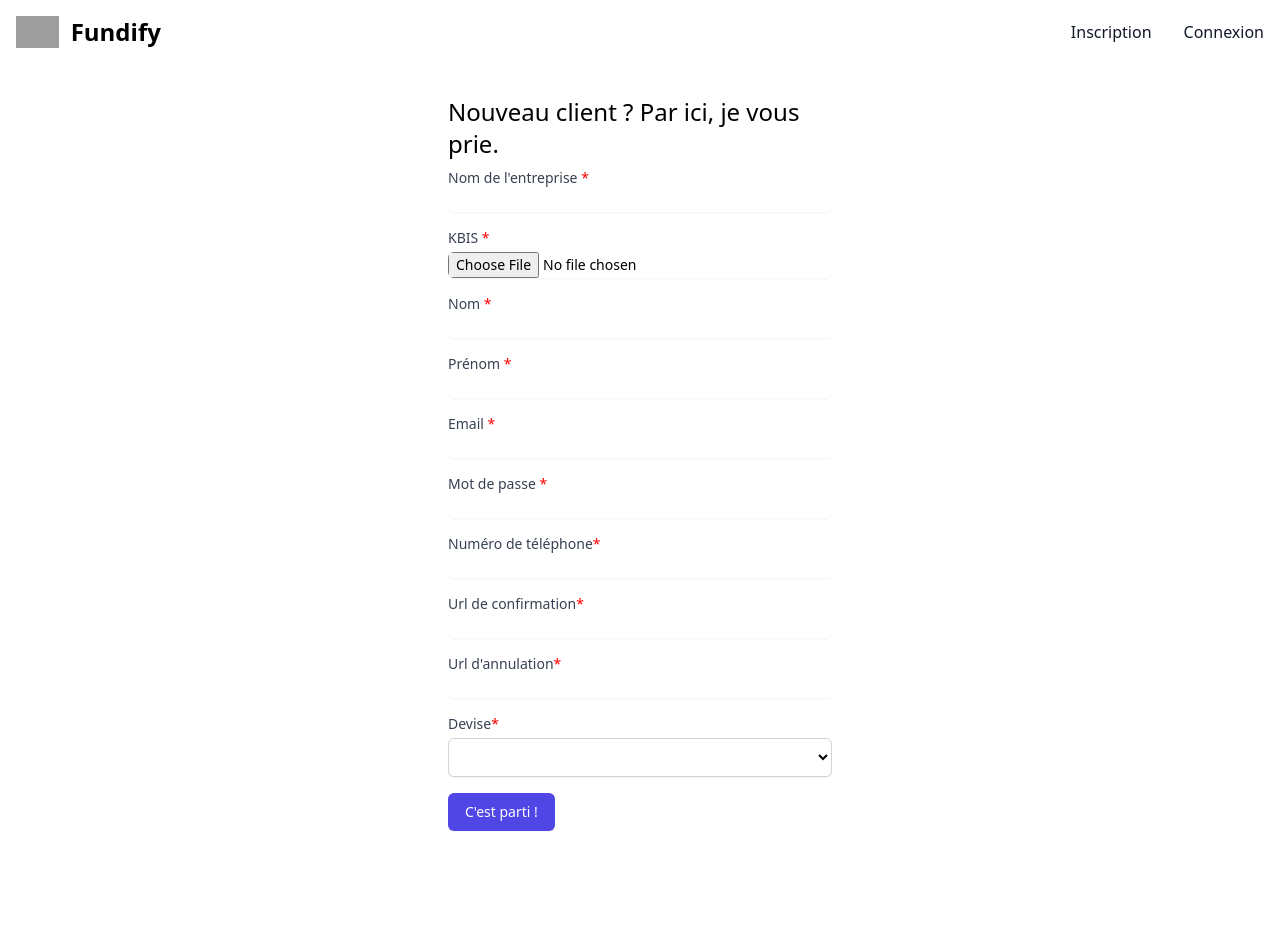
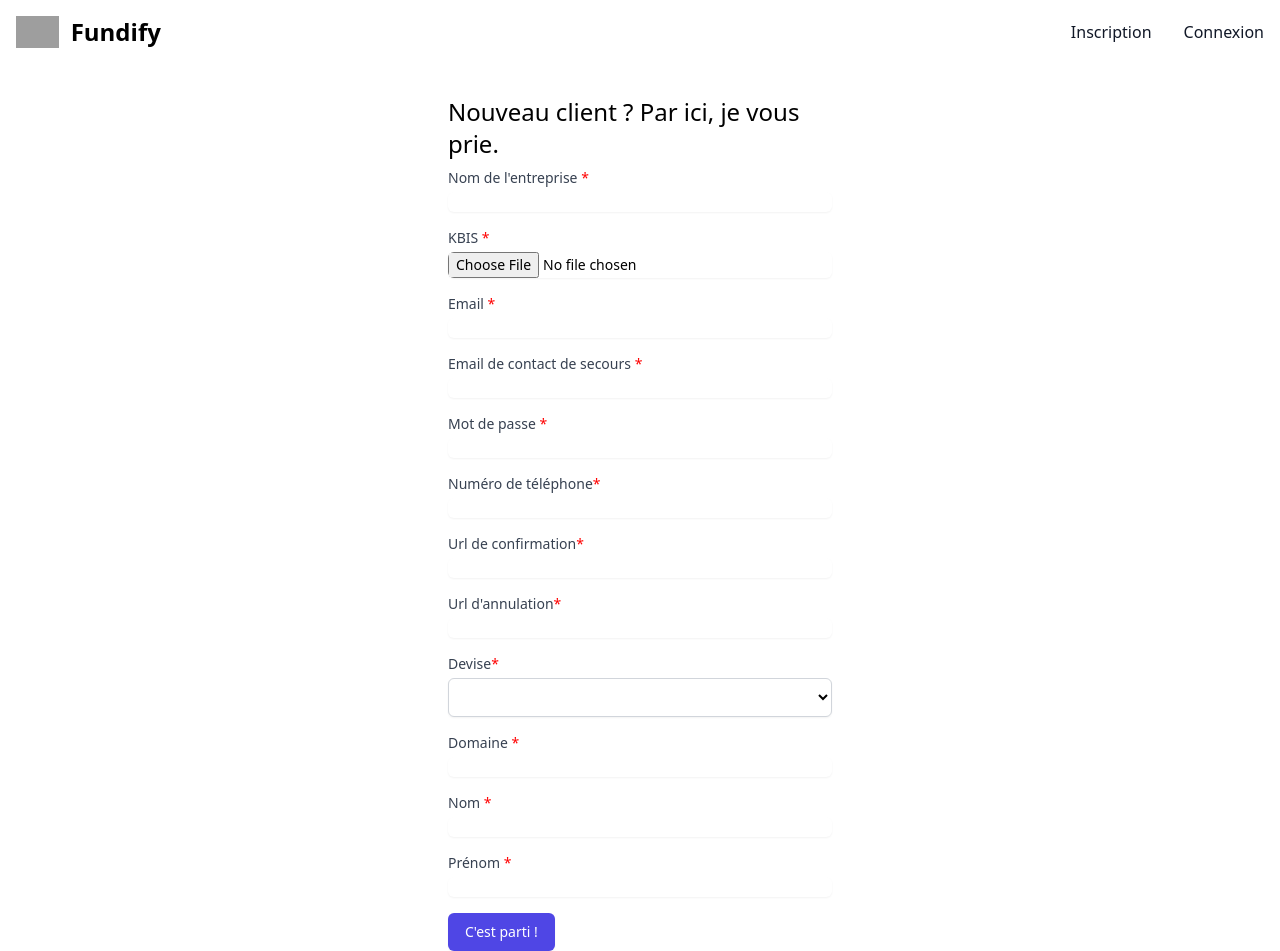
Before and after one commit to NhiSty/Fundify-BackOffice, a Vue app: page /register in a window 1280 px wide. Before the commit the page ends 863 px from the top, so only its background shows below. Built offline with nearby package versions, Linux system fonts and the light colour scheme; grey boxes are pictures that could not be loaded.

Commit message:
Modify register

```diff
--- a/src/views/MerchantRegisterView.vue
+++ b/src/views/MerchantRegisterView.vue
@@ -1,16 +1,85 @@
-<!-- eslint-disable vue/no-multiple-template-root -->
-<!-- eslint-disable max-len -->
+<script setup>
+import { reactive, ref } from 'vue';
+
+const registerFormData = reactive({
+  email: '',
+  password: '',
+  contactEmail: '',
+  companyName: '',
+  kbis: '',
+  contactPhone: '',
+  currency: '',
+  confirmationRedirectUrl: '',
+  cancellationRedirectUrl: '',
+  domain: '',
+  lastname: '',
+  firstname: '',
+});
+
+const output = ref('');
+
+function onFileChange(e) {
+  const file = e.target.files[0];
+  if (file && file.type === 'application/pdf') {
+    const reader = new FileReader();
+    reader.onloadend = () => {
+      registerFormData.kbis = reader.result;
+    };
+    reader.readAsDataURL(file);
+  } else {
+    alert('Veuillez télécharger un fichier PDF.');
+    registerFormData.kbis = '';
+  }
+}
+
+async function register() {
+  // Make sure all fields are filled
+  if (!registerFormData.email
+      || !registerFormData.password
+      || !registerFormData.contactEmail
+      || !registerFormData.companyName
+      || !registerFormData.kbis
+      || !registerFormData.contactPhone
+      || !registerFormData.currency
+      || !registerFormData.confirmationRedirectUrl
+      || !registerFormData.cancellationRedirectUrl
+      || !registerFormData.domain
+      || !registerFormData.lastname
+      || !registerFormData.firstname) {
+    output.value = 'Veuillez remplir tous les champs';
+    return;
+  }
+  // Send a POST request to your server to login the user
+  const response = await fetch(`${import.meta.env.VITE_SERVER_URL}/api/auth/create`, {
+    method: 'POST',
+    headers: {
+      'Content-Type': 'application/json',
+    },
+    body: JSON.stringify(registerFormData),
+  });
+
+  if (response.ok) {
+    this.$router.push('/login');
+  } else if (response.status === 409) {
+    output.value = 'Cet email est déjà utilisé';
+  } else {
+    output.value = 'Une erreur est survenue';
+  }
+}
+</script>
+
 <template>
-    <form name="login-form" class="max-w-sm mx-auto">
-      <h2 class="my-2 text-2xl">Nouveau client ? Par ici, je vous prie.</h2>
+  <form @submit.prevent="register" name="login-form" class="max-w-sm mx-auto">
+     <h2 class="my-2 text-2xl">Nouveau client ? Par ici, je vous prie.</h2>
 
       <div class="mb-4">
         <label for="companyName" class="block text-sm font-medium text-gray-700">Nom de l'entreprise <span style="color: red;">*</span></label>
         <input
-          type="text"
-          id="companyName"
-          v-model="input.companyName"
-          class="mt-1 focus:ring-indigo-500 focus:border-indigo-500 block w-full shadow-sm sm:text-sm border-gray-300 rounded-md"/>
+            id="companyName"
+            v-model="registerFormData.companyName"
+            type="text"
+            class="mt-1 focus:ring-indigo-500 focus:border-indigo-500 block w-full shadow-sm sm:text-sm border-gray-300 rounded-md"
+        />
       </div>
 
       <div class="mb-4">
@@ -24,38 +93,28 @@
         />
       </div>
       <div class="mb-4">
-        <label for="contactLastName" class="block text-sm font-medium text-gray-700">Nom <span style="color: red;">*</span></label>
+        <label for="email" class="block text-sm font-medium text-gray-700">Email <span style="color: red;">*</span></label>
         <input
-          type="text"
-          id="contactLastName"
-          v-model="input.contactLastName"
+          type="email"
+          id="email"
+          v-model="registerFormData.email"
           class="mt-1 focus:ring-indigo-500 focus:border-indigo-500 block w-full shadow-sm sm:text-sm border-gray-300 rounded-md"/>
       </div>
-
-      <div class="mb-4">
-        <label for="contactFirstName" class="block text-sm font-medium text-gray-700">Prénom <span style="color: red;">*</span></label>
-        <input
-          type="text"
-          id="contactFirstName"
-          v-model="input.contactFirstName"
-          class="mt-1 focus:ring-indigo-500 focus:border-indigo-500 block w-full shadow-sm sm:text-sm border-gray-300 rounded-md"/>
-      </div>
-
-      <div class="mb-4">
-        <label for="contactEmail" class="block text-sm font-medium text-gray-700">Email <span style="color: red;">*</span></label>
-        <input
+    <div class="mb-4">
+      <label for="contactEmail" class="block text-sm font-medium text-gray-700">Email de contact de secours <span style="color: red;">*</span></label>
+      <input
           type="email"
           id="contactEmail"
-          v-model="input.contactEmail"
+          v-model="registerFormData.contactEmail"
           class="mt-1 focus:ring-indigo-500 focus:border-indigo-500 block w-full shadow-sm sm:text-sm border-gray-300 rounded-md"/>
-      </div>
+    </div>
 
       <div class="mb-4">
         <label for="password" class="block text-sm font-medium text-gray-700">Mot de passe <span style="color: red;">*</span></label>
         <input
           type="password"
           id="password"
-          v-model="input.password"
+          v-model="registerFormData.password"
           class="mt-1 focus:ring-indigo-500 focus:border-indigo-500 block w-full shadow-sm sm:text-sm border-gray-300 rounded-md"/>
       </div>
 
@@ -64,7 +123,7 @@
         <input
           type="tel"
           id="contactPhone"
-          v-model="input.contactPhone"
+          v-model="registerFormData.contactPhone"
           class="mt-1 focus:ring-indigo-500 focus:border-indigo-500 block w-full shadow-sm sm:text-sm border-gray-300 rounded-md"/>
       </div>
 
@@ -73,7 +132,7 @@
         <input
           type="text"
           id="confirmationRedirectUrl"
-          v-model="input.confirmationRedirectUrl"
+          v-model="registerFormData.confirmationRedirectUrl"
           class="mt-1 focus:ring-indigo-500 focus:border-indigo-500 block w-full shadow-sm sm:text-sm border-gray-300 rounded-md"/>
       </div>
 
@@ -82,7 +141,7 @@
         <input
           type="text"
           id="cancellationRedirectUrl"
-          v-model="input.cancellationRedirectUrl"
+          v-model="registerFormData.cancellationRedirectUrl"
           class="mt-1 focus:ring-indigo-500 focus:border-indigo-500 block w-full shadow-sm sm:text-sm border-gray-300 rounded-md"/>
       </div>
 
@@ -90,86 +149,52 @@
         <label for="currency" class="block text-sm font-medium text-gray-700">Devise<span style="color: red;">*</span></label>
         <select
           id="currency"
-          v-model="input.currency"
+          v-model="registerFormData.currency"
           class="mt-1 block w-full py-2 px-3 border border-gray-300 bg-white rounded-md shadow-sm focus:outline-none focus:ring-indigo-500 focus:border-indigo-500 sm:text-sm">
           <option value="EUR" selected>EUR</option>
           <option value="USD">USD</option>
         </select>
       </div>
 
+      <div class="mb-4">
+        <label for="domain" class="block text-sm font-medium text-gray-700">Domaine <span style="color: red;">*</span></label>
+        <input
+            type="text"
+            id="domain"
+            v-model="registerFormData.domain"
+            class="mt-1 focus:ring-indigo-500 focus:border-indigo-500 block w-full shadow-sm sm:text-sm border-gray-300 rounded-md"
+        />
+      </div>
+
+    <div class="mb-4">
+      <label for="lastname" class="block text-sm font-medium text-gray-700">Nom <span style="color: red;">*</span></label>
+      <input
+          type="text"
+          id="lastname"
+          v-model="registerFormData.lastname"
+          class="mt-1 focus:ring-indigo-500 focus:border-indigo-500 block w-full shadow-sm sm:text-sm border-gray-300 rounded-md"
+      />
+    </div>
+
+    <div class="mb-4">
+      <label for="firstname" class="block text-sm font-medium text-gray-700">Prénom <span style="color: red;">*</span></label>
+      <input
+          type="text"
+          id="firstname"
+          v-model="registerFormData.firstname"
+          class="mt-1 focus:ring-indigo-500 focus:border-indigo-500 block w-full shadow-sm sm:text-sm border-gray-300 rounded-md"
+      />
+    </div>
+
       <button
         class="px-4 py-2 border border-transparent rounded-md shadow-sm text-sm font-medium text-white bg-indigo-600 hover:bg-indigo-700 focus:outline-none focus:ring-2 focus:ring-offset-2 focus:ring-indigo-500"
         type="submit"
-        v-on:click.prevent="register()">
+      >
         C'est parti !
       </button>
 
-    </form>
-    <h3 class="text-lg text-center font-medium text-red-600 mt-8">
-      {{ this.output }}
-    </h3>
-  </template>
+  </form>
 
-<script>
-export default {
-  name: 'RegisterView',
-  data() {
-    return {
-      input: {
-        companyName: '',
-        kbis: '',
-        contactLastName: '',
-        contactFirstName: '',
-        contactEmail: '',
-        password: '',
-        contactPhone: '',
-        confirmationRedirectUrl: '',
-        cancellationRedirectUrl: '',
-        currency: '',
-      },
-      output: '',
-    };
-  },
-  methods: {
-    onFileChange(e) {
-      const file = e.target.files[0];
-      if (file && file.type === 'application/pdf') {
-        const reader = new FileReader();
-        reader.onloadend = () => {
-          this.input.kbis = reader.result;
-        };
-        reader.readAsDataURL(file);
-      } else {
-        alert('Veuillez télécharger un fichier PDF.');
-        this.input.kbis = '';
-      }
-    },
-    async register() {
-      // Make sure all fields are filled
-      if (!this.input.companyName || !this.input.kbis || !this.input.contactLastName || !this.input.contactFirstName || !this.input.contactEmail || !this.input.password || !this.input.contactPhone || !this.input.confirmationRedirectUrl || !this.input.cancellationRedirectUrl || !this.input.currency) {
-        this.output = 'Veuillez remplir tous les champs';
-        console.log(this.input);
-        return;
-      }
+  <div class="text-red-500 text-center m-2" v-if="output !== ''">{{ output }}</div>
 
-      // Send a POST request to your server to login the user
-      const response = await fetch(`${import.meta.env.VITE_SERVER_URL}/api/auth/merchant/signup`, {
-        method: 'POST',
-        headers: {
-          'Content-Type': 'application/json',
-        },
-        body: JSON.stringify(this.input),
-      });
-
-      if (response.ok) {
-        this.output = 'Inscription réussie !';
-        this.$router.push('/login');
-      } else if (response.status === 409) {
-        this.output = 'Cet email est déjà utilisé';
-      } else {
-        this.output = 'Une erreur est survenue';
-      }
-    },
-  },
-};
-</script>
+</template>
```
Also changed, not shown: 1 other file (tests, documents, lock files or other folders).
